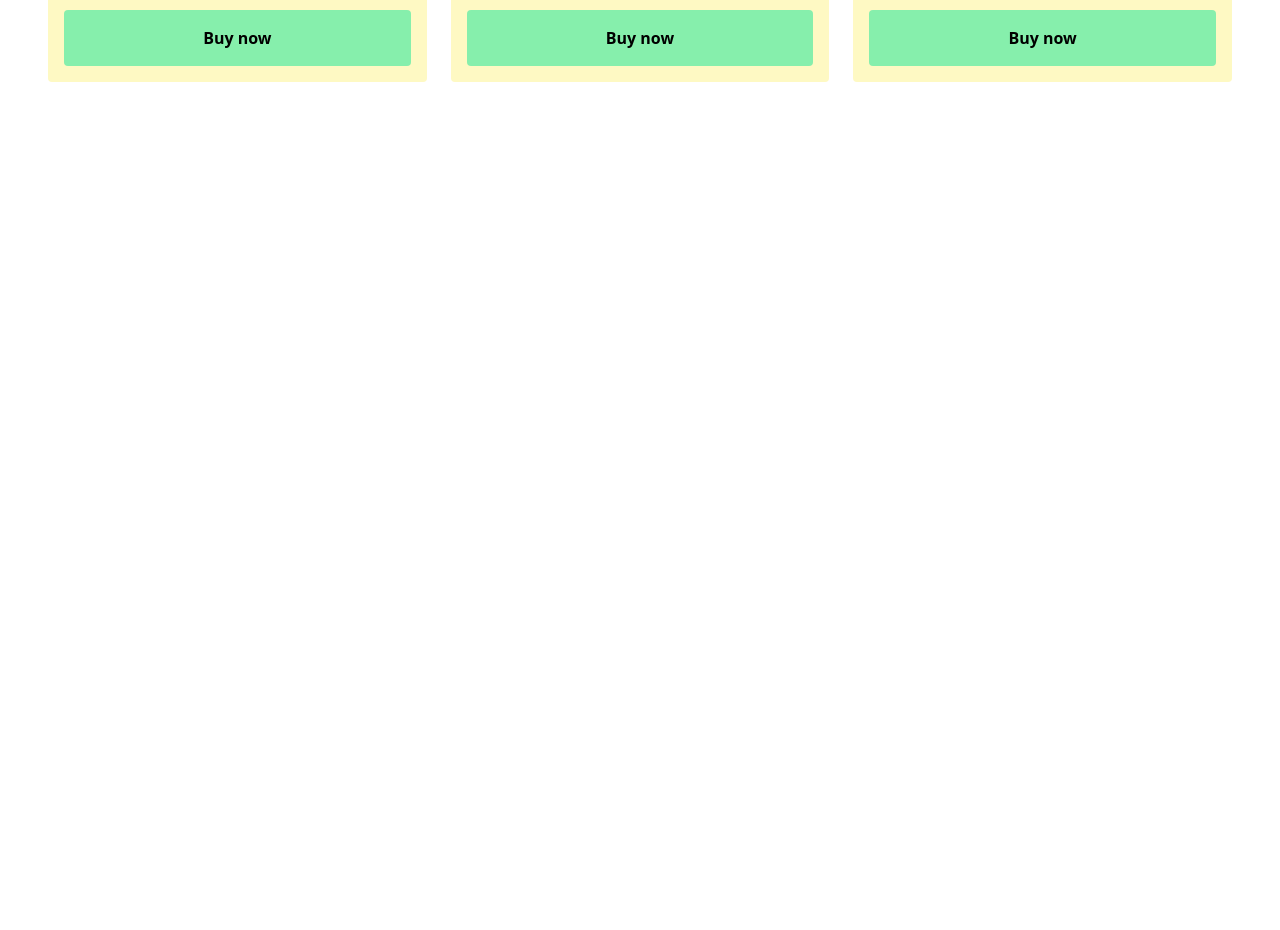
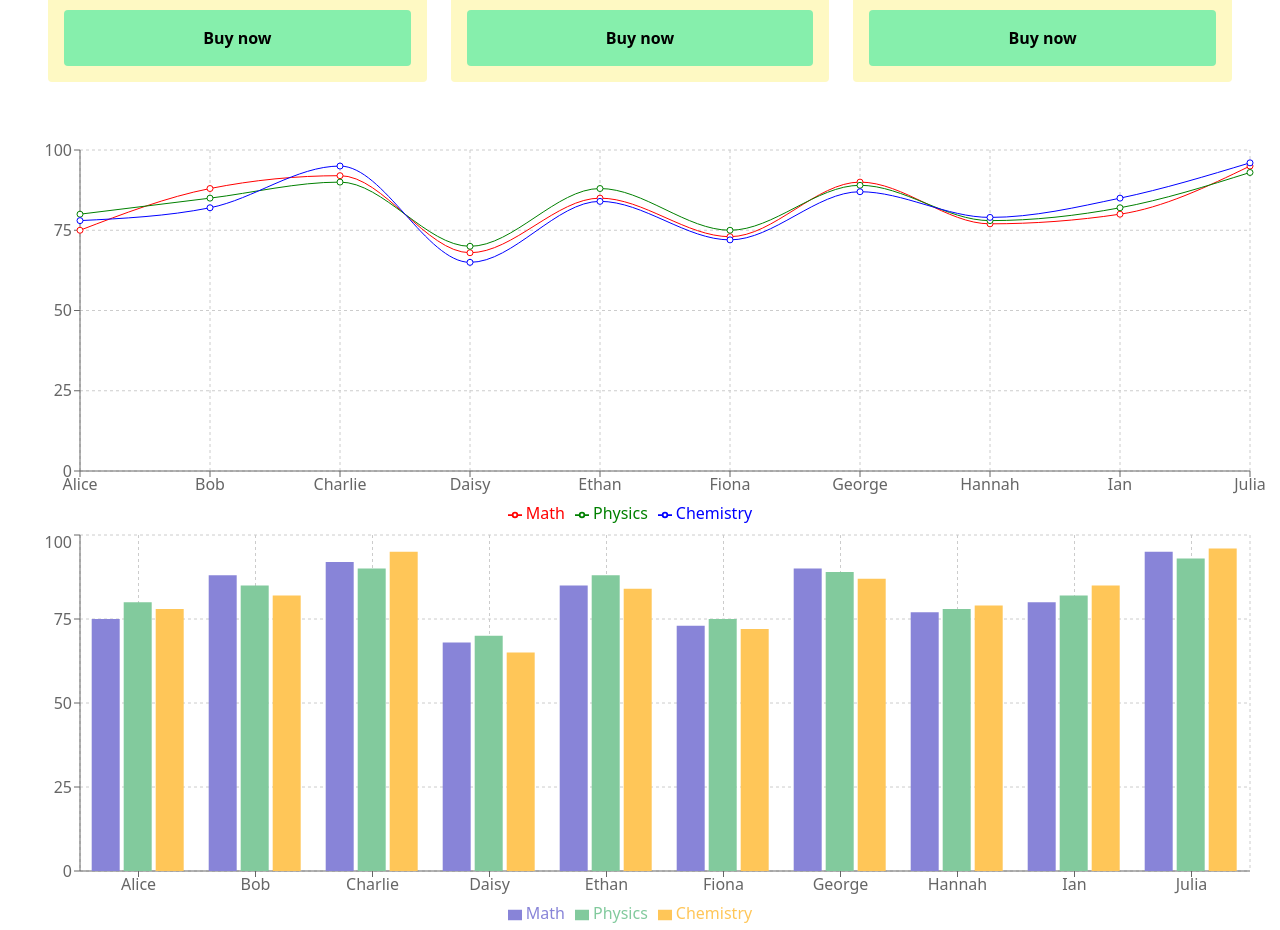
Before and after one commit to brainiac1010/Prices--React-, a React (Vite) app: page / in a window 1280 px wide. Shown: the part 1320-2250 px from the top of the page. Before the commit the page ends 1450 px from the top, so only its background shows below. Built offline with nearby package versions, Linux system fonts and the light colour scheme.

Commit message:
bar chart and line chart added

```diff
--- a/package.json
+++ b/package.json
@@ -13,7 +13,8 @@
     "prop-types": "^15.8.1",
     "react": "^18.3.1",
     "react-dom": "^18.3.1",
-    "react-icons": "^5.3.0"
+    "react-icons": "^5.3.0",
+    "recharts": "^2.13.3"
   },
   "devDependencies": {
     "@eslint/js": "^9.13.0",
--- a/src/App.jsx
+++ b/src/App.jsx
@@ -1,6 +1,8 @@
 
 
 import './App.css'
+import BarChart from './Components/BarChart/BarChart'
+import LineChart from './Components/LineChart/LineChart'
 import Nav from './Components/nav/nav'
 import NavBar from './Components/NavBar/NavBar'
 import PriceOption from './Components/PriceOptions/PriceOptions'
@@ -14,8 +16,9 @@ function App() {
       <NavBar></NavBar>
       {/* <Nav></Nav> */}
       <h1 className='text text-5xl bg-amber-300'>Price Option</h1>
-     <PriceOption></PriceOption>
-
+      <PriceOption></PriceOption>
+      <LineChart></LineChart>
+      <BarChart></BarChart>
     </>
   )
 }
--- /dev/null
+++ b/src/Components/BarChart/BarChart.jsx
@@ -0,0 +1,53 @@
+import React from "react";
+import {
+  BarChart as RechartsBarChart,
+  Bar,
+  XAxis,
+  YAxis,
+  CartesianGrid,
+  Tooltip,
+  Legend,
+  ResponsiveContainer,
+} from "recharts";
+
+const StudentBarChart = () => {
+  const studentMarks = [
+    { id: 1, name: "Alice", math: 75, physics: 80, chemistry: 78 },
+    { id: 2, name: "Bob", math: 88, physics: 85, chemistry: 82 },
+    { id: 3, name: "Charlie", math: 92, physics: 90, chemistry: 95 },
+    { id: 4, name: "Daisy", math: 68, physics: 70, chemistry: 65 },
+    { id: 5, name: "Ethan", math: 85, physics: 88, chemistry: 84 },
+    { id: 6, name: "Fiona", math: 73, physics: 75, chemistry: 72 },
+    { id: 7, name: "George", math: 90, physics: 89, chemistry: 87 },
+    { id: 8, name: "Hannah", math: 77, physics: 78, chemistry: 79 },
+    { id: 9, name: "Ian", math: 80, physics: 82, chemistry: 85 },
+    { id: 10, name: "Julia", math: 95, physics: 93, chemistry: 96 },
+  ];
+
+  return (
+    <div style={{ width: "100%", height: 400 }}>
+      <ResponsiveContainer>
+        <RechartsBarChart
+          data={studentMarks}
+          margin={{
+            top: 5,
+            right: 30,
+            left: 20,
+            bottom: 5,
+          }}
+        >
+          <CartesianGrid strokeDasharray="3 3" />
+          <XAxis dataKey="name" />
+          <YAxis />
+          <Tooltip />
+          <Legend />
+          <Bar dataKey="math" fill="#8884d8" minPointSize={5} name="Math" />
+          <Bar dataKey="physics" fill="#82ca9d" minPointSize={5} name="Physics" />
+          <Bar dataKey="chemistry" fill="#ffc658" minPointSize={5} name="Chemistry" />
+        </RechartsBarChart>
+      </ResponsiveContainer>
+    </div>
+  );
+};
+
+export default StudentBarChart;
--- /dev/null
+++ b/src/Components/LineChart/LineChart.jsx
@@ -0,0 +1,53 @@
+import React from "react";
+import {
+  LineChart as LChart,
+  Line,
+  XAxis,
+  YAxis,
+  CartesianGrid,
+  Tooltip,
+  Legend,
+  ResponsiveContainer,
+} from "recharts";
+
+const LineChart = () => {
+  const studentMarks = [
+    { id: 1, name: "Alice", math: 75, physics: 80, chemistry: 78 },
+    { id: 2, name: "Bob", math: 88, physics: 85, chemistry: 82 },
+    { id: 3, name: "Charlie", math: 92, physics: 90, chemistry: 95 },
+    { id: 4, name: "Daisy", math: 68, physics: 70, chemistry: 65 },
+    { id: 5, name: "Ethan", math: 85, physics: 88, chemistry: 84 },
+    { id: 6, name: "Fiona", math: 73, physics: 75, chemistry: 72 },
+    { id: 7, name: "George", math: 90, physics: 89, chemistry: 87 },
+    { id: 8, name: "Hannah", math: 77, physics: 78, chemistry: 79 },
+    { id: 9, name: "Ian", math: 80, physics: 82, chemistry: 85 },
+    { id: 10, name: "Julia", math: 95, physics: 93, chemistry: 96 },
+  ];
+
+  return (
+    <div style={{ width: "100%", height: 400 }}>
+      <ResponsiveContainer>
+        <LChart
+          data={studentMarks}
+          margin={{
+            top: 20,
+            right: 30,
+            left: 20,
+            bottom: 5,
+          }}
+        >
+          <CartesianGrid strokeDasharray="3 3" />
+          <XAxis dataKey="name" />
+          <YAxis />
+          <Tooltip />
+          <Legend />
+          <Line type="monotone" dataKey="math" stroke="red" name="Math" />
+          <Line type="monotone" dataKey="physics" stroke="green" name="Physics" />
+          <Line type="monotone" dataKey="chemistry" stroke="blue" name="Chemistry" />
+        </LChart>
+      </ResponsiveContainer>
+    </div>
+  );
+};
+
+export default LineChart;
```
Also changed, not shown: 1 other file (tests, documents, lock files or other folders).
